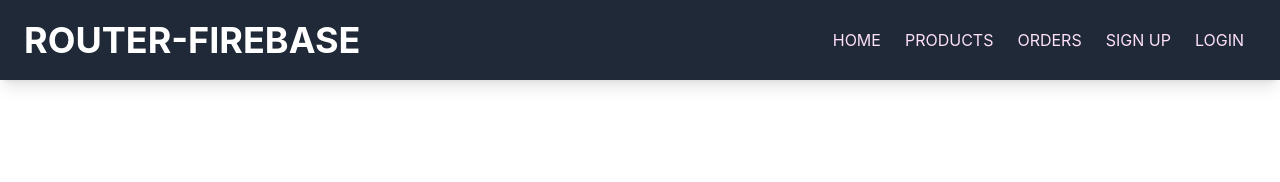
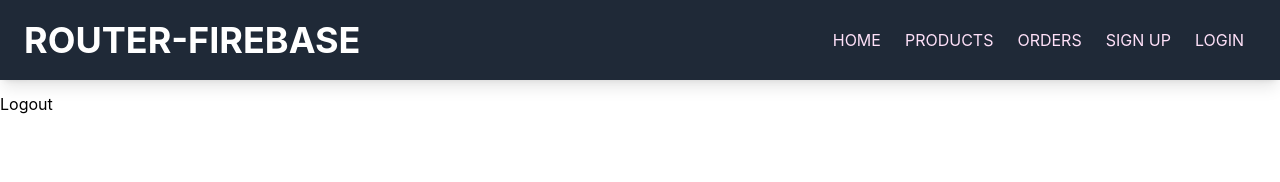
Before and after one commit to anamerasul/router-firebase-intrigation-practice, a React (Create React App) app in the folder router-firebase-intrigation/: page /logout in a window 1280 px wide. Shown: the top 182 px of the page. Built offline with nearby package versions, Linux system fonts and the light colour scheme; no server answers.

Commit message:
Module Summary and Implement Auth Redirect~

```diff
--- a/router-firebase-intrigation/src/App.js
+++ b/router-firebase-intrigation/src/App.js
@@ -11,6 +11,7 @@ import Login from './Components/Login/Login';
 import Products from './Components/Products/Products';
 import Orders from './Components/Orders/Orders';
 import RequireAuth from './Components/RequireAuth/RequireAuth';
+import Logout from './Components/Logout/Logout';
 
 
 
@@ -26,7 +27,15 @@ function App() {
 
       <Routes>
         <Route path="/" element={<Home></Home>}></Route>
-        <Route path="/products" element={<Products></Products>}></Route>
+        <Route path="/products" element={
+          <RequireAuth>
+
+
+            <Products></Products>
+
+          </RequireAuth>
+
+        }></Route>
 
         <Route path='/orders' element={
 
@@ -39,6 +48,7 @@ function App() {
         }></Route>
         <Route path="/signup" element={<SignUp></SignUp>}></Route>
         <Route path="/login" element={<Login></Login>}></Route>
+        <Route path="/logout" element={<Logout></Logout>}></Route>
       </Routes>
     </div>
   );
--- a/router-firebase-intrigation/src/Components/Header/Header.js
+++ b/router-firebase-intrigation/src/Components/Header/Header.js
@@ -71,7 +71,7 @@ const Header = () => {
                                 user?.uid ?
 
                                     <li className="nav-item">
-                                        <button onClick={() => signOut(auth)} className="px-3 py-2 flex items-center uppercase">Logout</button>
+                                        <CustomLink onClick={() => signOut(auth)} className="px-3 py-2 flex items-center uppercase" to='/logout'>Logout</CustomLink>
                                     </li> :
                                     <li className="nav-item">
                                         <CustomLink className="px-3 py-2 flex items-center uppercase" to='/login'>Login</CustomLink>
--- a/router-firebase-intrigation/src/Components/Login/Login.js
+++ b/router-firebase-intrigation/src/Components/Login/Login.js
@@ -1,5 +1,5 @@
 import React from 'react';
-import { Link } from 'react-router-dom';
+import { Link, useLocation, useNavigate } from 'react-router-dom';
 import { FcGoogle } from 'react-icons/fc';
 // import UseFirebase from '../../Hooks/UseFirebase';
 
@@ -17,6 +17,22 @@ const Login = () => {
     // const { signInwithGoogle } = UseFirebase()
 
     const [SignInnWithGoogle, user] = useSignInWithGoogle(auth)
+
+    const location = useLocation()
+    const navigate = useNavigate()
+
+    const from = location?.state?.from?.pathname || '/'
+
+    const handleGoogleSignIn = () => {
+
+        SignInnWithGoogle()
+            .then(() => {
+
+                navigate(from, { replace: true })
+            })
+    }
+
+
     return (
         <div className="flex justify-center">
             <div className="w-full max-w-xs">
@@ -28,7 +44,7 @@ const Login = () => {
                     <h2 className="text-lg text-center bg-orange-100">Login</h2>
                     <div className="mt-4 mx-auto">
 
-                        <button onClick={() => SignInnWithGoogle()} className="bg-blue-200 mx-auto text-center hover:bg-gray-600 hover:text-white text-black font-bold py-1 px-2 rounded focus:outline-none focus:shadow-outline text-[14px]">
+                        <button onClick={handleGoogleSignIn} className="bg-blue-200 mx-auto text-center hover:bg-gray-600 hover:text-white text-black font-bold py-1 px-2 rounded focus:outline-none focus:shadow-outline text-[14px]">
                             <FcGoogle></FcGoogle>
                         </button>
                     </div>
--- /dev/null
+++ b/router-firebase-intrigation/src/Components/Logout/Logout.js
@@ -0,0 +1,11 @@
+import React from 'react';
+
+const Logout = () => {
+    return (
+        <div>
+            <h2>Logout</h2>
+        </div>
+    );
+};
+
+export default Logout;
```
